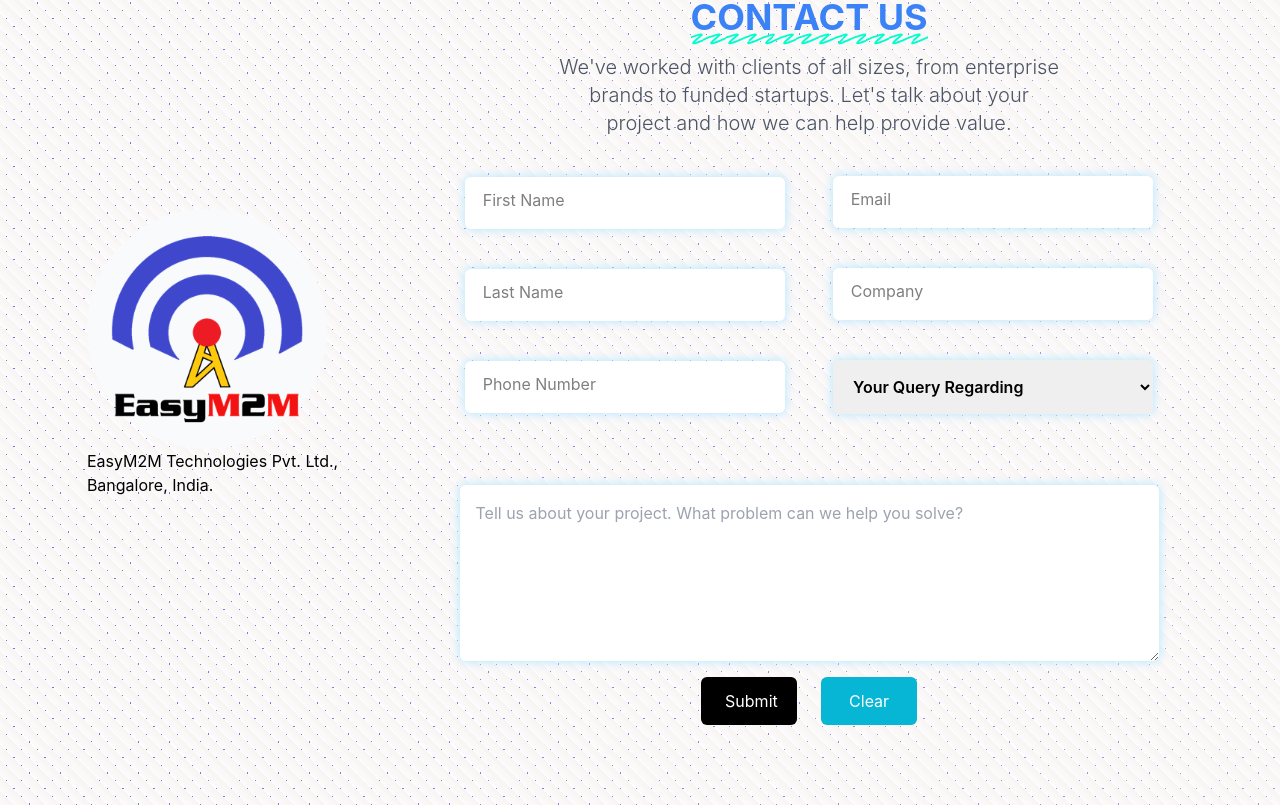
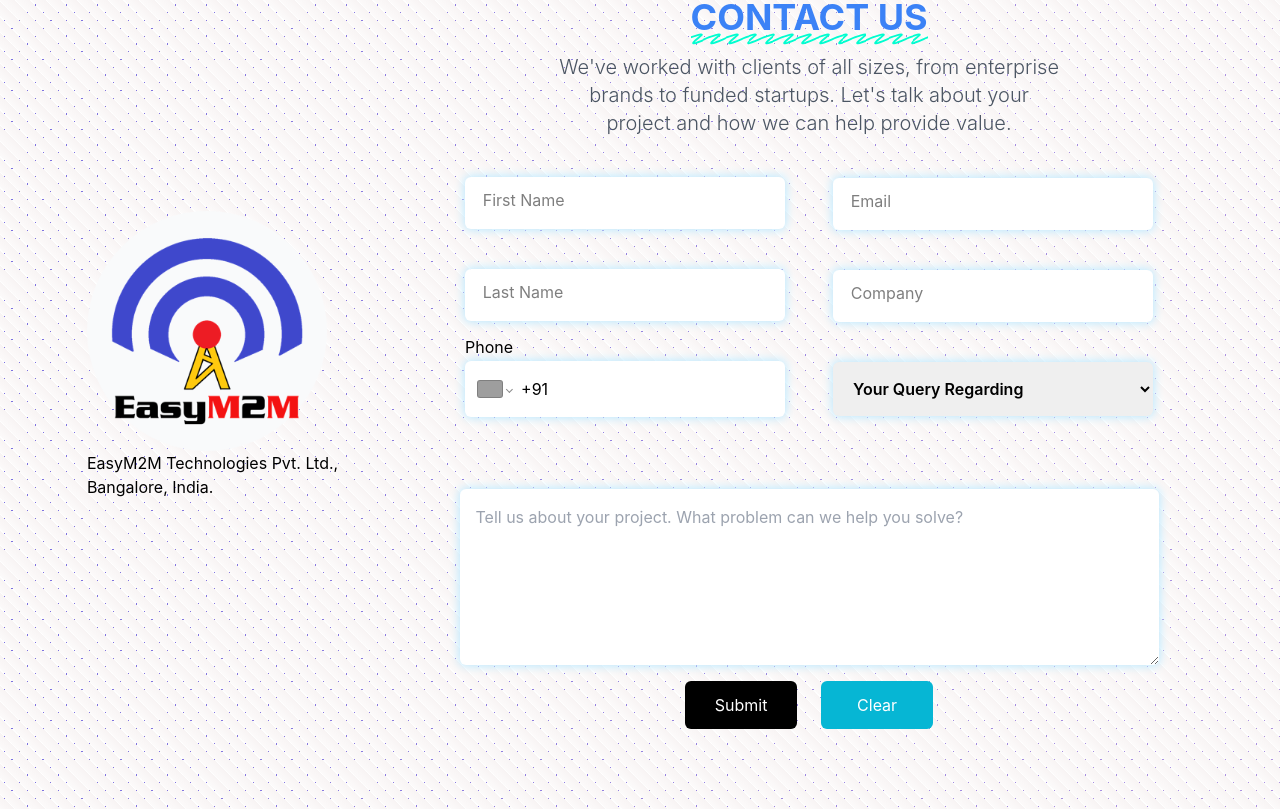
Before and after one commit to harshsharma-x/EasyM2M, a React (Create React App) app: page / in a window 1280 px wide. Shown: the part 3271-4080 px from the top of the page. Built offline with nearby package versions, Linux system fonts and the light colour scheme; grey boxes are pictures that could not be loaded.

Commit message:
validation in contact form

```diff
--- a/package.json
+++ b/package.json
@@ -9,12 +9,15 @@
     "@testing-library/react": "^13.4.0",
     "@testing-library/user-event": "^13.5.0",
     "framer-motion": "^11.3.30",
+    "libphonenumber-js": "^1.11.7",
     "react": "^18.3.1",
     "react-dom": "^18.3.1",
+    "react-phone-number-input": "^3.4.5",
     "react-router-dom": "^6.26.1",
     "react-router-hash-link": "^2.4.3",
     "react-scripts": "5.0.1",
     "sweetalert2": "^11.12.4",
+    "validator": "^13.12.0",
     "web-vitals": "^2.1.4"
   },
   "scripts": {
--- a/src/Components/Contact.js
+++ b/src/Components/Contact.js
@@ -1,42 +1,167 @@
-import React, { useState } from "react";
+import React, { useEffect, useState } from "react";
 import Swal from "sweetalert2";
 import { motion } from "framer-motion";
 import Logo from "../assets/Images/logos/Logo.png";
+import validator from "validator";
+import PhoneInput from "react-phone-number-input";
+import "react-phone-number-input/style.css";
 
 const Contact = () => {
-  const [result, setResult] = useState("");
   const [currentFormField, setCurrentFormField] = useState("");
-  const [formValues, setFormValues] = useState({
-    firstName: "",
-    lastName: "",
-    email: "",
-    phoneNumber: "",
-    company: "",
-  });
+  const [errors, setErrors] = useState({});
+  const [isSubmitting, setIsSubmitting] = useState(false);
+  const [firstName, setFirstName] = useState("");
+  const [lastName, setLastName] = useState("");
+  const [email, setEmail] = useState("");
+  const [phoneNumber, setPhoneNumber] = useState("");
+  const [company, setCompany] = useState("");
 
   const isFieldActive = (fieldName) => {
-    return currentFormField === fieldName || formValues[fieldName] !== "";
+    return (
+      currentFormField === fieldName ||
+      {
+        firstName,
+        lastName,
+        email,
+        phoneNumber,
+        company,
+      }[fieldName] !== ""
+    );
   };
 
   const handleInputChange = (e) => {
     const { name, value } = e.target;
-    setFormValues((prevValues) => ({
-      ...prevValues,
-      [name]: value,
+
+    switch (name) {
+      case "firstName":
+        setFirstName(value);
+        break;
+      case "lastName":
+        setLastName(value);
+        break;
+      case "email":
+        setEmail(value);
+        break;
+      case "phoneNumber":
+        setPhoneNumber(value);
+        break;
+      case "company":
+        setCompany(value);
+        break;
+      default:
+        break;
+    }
+
+    // Run specific validation based on the field
+    let fieldError = {};
+    switch (name) {
+      case "firstName":
+        fieldError = validateFirstName(value);
+        break;
+      case "lastName":
+        fieldError = validateLastName(value);
+        break;
+      case "email":
+        fieldError = validateEmail(value);
+        break;
+      case "phoneNumber":
+        fieldError = validatePhoneNumber(value);
+        break;
+      case "company":
+        fieldError = validateCompany(value);
+        break;
+      default:
+        break;
+    }
+
+    setErrors(() => ({
+      ...fieldError,
     }));
   };
+
+  // Separate validation methods
+  const validateFirstName = (value) => {
+    const error = {};
+    if (!value.trim()) {
+      error.firstName = "First name is required";
+    } else if (!/^[a-zA-Z\s]+$/.test(value)) {
+      error.firstName = "Invalid First Name";
+    }
+    return error;
+  };
+
+  const validateLastName = (value) => {
+    const error = {};
+    if (!value.trim()) {
+      error.lastName = "Last name is required";
+    } else if (!/^[a-zA-Z\s]+$/.test(value)) {
+      error.lastName = "Invalid Last Name input";
+    }
+    return error;
+  };
+
+  const validateEmail = (value) => {
+    const error = {};
+    if (!value.trim()) {
+      error.email = "Email is required";
+    } else if (!validator.isEmail(value)) {
+      error.email = "Email is invalid";
+    }
+    return error;
+  };
+
+  const validatePhoneNumber = (value) => {
+    const error = {};
+    if (!value || !value.trim()) {
+      error.phoneNumber = "Phone Number is required";
+    } else if (!validator.isMobilePhone(value, "any", { strictMode: true })) {
+      error.phoneNumber = "Phone Number is invalid";
+    }
+    return error;
+  };
+
+  const validateCompany = (value) => {
+    const error = {};
+    if (!value.trim()) {
+      error.company = "Company is required";
+    }
+    return error;
+  };
+  // Form validation
+  const validateForm = () => {
+    const newErrors = {
+      ...validateFirstName(firstName),
+      ...validateLastName(lastName),
+      ...validateEmail(email),
+      ...validatePhoneNumber(phoneNumber),
+      ...validateCompany(company),
+    };
+
+    setErrors(newErrors);
+    return Object.keys(newErrors).length === 0;
+  };
+
   const onSubmit = async (event) => {
     event.preventDefault();
-    setResult("Sending....");
-    const formData = new FormData(event.target);
+    const isValid = validateForm();
+    if (!isValid) {
+      return;
+    }
+    setIsSubmitting(true);
 
+    const formData = new FormData();
+    formData.append("firstName", firstName);
+    formData.append("lastName", lastName);
+    formData.append("email", email);
+    formData.append("phoneNumber", phoneNumber);
+    formData.append("company", company);
     formData.append("access_key", "7bf4de85-33d8-4450-8479-69d9f3c53bad");
 
+    try {
       const response = await fetch("https://api.web3forms.com/submit", {
         method: "POST",
         body: formData,
       });
-
       const data = await response.json();
 
       if (data.success) {
@@ -46,19 +171,38 @@ const Contact = () => {
           icon: "success",
         });
       } else {
-      console.log("Error", data);
-      setResult(data.message);
+        setErrors({ ...errors, submit: data.message });
+        Swal.fire({
+          title: "Error",
+          text: "There was an error with your submission.",
+          icon: "error",
+          confirmButtonText: "Okay",
+        });
+      }
+    } catch (error) {
+      console.error("Submission failed", error);
+      setErrors({
+        ...errors,
+        submit: "There was an error submitting the form.",
+      });
+      Swal.fire({
+        title: "Error",
+        text: "Failed. Check your connection or simply email us at easyM2M.connect@gmail.com.",
+        icon: "error",
+        confirmButtonText: "Okay",
+      });
+    } finally {
+      setIsSubmitting(false);
     }
   };
-const handleClearButton=()=>{
-  setFormValues({
-    firstName: "",
-    lastName: "",
-    email: "",
-    phoneNumber: "",
-    company: "",
-  });
-}
+  const handleClearButton = () => {
+    setFirstName("");
+    setLastName("");
+    setEmail("");
+    setPhoneNumber("");
+    setCompany("");
+    setErrors({});
+  };
   return (
     <div className="py-16 flex flex-wrap justify-evenly items-center gradient_contactBg">
       <motion.div
@@ -110,16 +254,21 @@ const handleClearButton=()=>{
               className="w-full lg:w-1/2 p-6 center flex-col gap-4">
               <div className="relative w-[80%] md:w-full lg:w-80 mb-6 ">
                 <input
+                  required
                   id="firstName"
                   type="text"
                   className=" size-full py-4 px-6 focus:shadow-outline-focus outline-none shadow-outline-light focus:border-transparent rounded-md focus:rounded-3xl transition-all duration-200 hover:shadow-outline-focus hover:border-transparent"
                   name="firstName"
                   onFocus={() => setCurrentFormField("firstName")}
                   onBlur={() => setCurrentFormField("")}
-                  value={formValues.firstName}
+                  value={firstName}
                   onChange={handleInputChange}
                 />
-
+                {errors?.firstName && (
+                  <div className="absolute -bottom-[35%] text-right w-fit right-1 italic text-red-500 text-xs lg:text-sm">
+                    {errors?.firstName}
+                  </div>
+                )}
                 <motion.label
                   initial={{ opacity: 0.5, y: 0, x: 0 }}
                   animate={
@@ -135,17 +284,21 @@ const handleClearButton=()=>{
               </div>
               <div className="relative w-[80%] lg:w-80 md:w-full mb-6 ">
                 <input
+                  required
                   id="lastName"
                   type="text"
                   className=" size-full py-4 px-6 focus:shadow-outline-focus outline-none shadow-outline-light focus:border-transparent rounded-md focus:rounded-3xl transition-all duration-200 hover:shadow-outline-focus hover:border-transparent"
                   name="lastName"
                   onFocus={() => setCurrentFormField("lastName")}
                   onBlur={() => setCurrentFormField("")}
-                  value={formValues.lastName}
+                  value={lastName}
                   onChange={handleInputChange}
-
                 />
-
+                {errors?.lastName && (
+                  <div className="absolute -bottom-[35%] text-right w-fit right-1 italic text-red-500 text-xs lg:text-sm">
+                    {errors?.lastName}
+                  </div>
+                )}
                 <motion.label
                   initial={{ opacity: 0.5, y: 0, x: 0 }}
                   animate={
@@ -160,29 +313,42 @@ const handleClearButton=()=>{
                 </motion.label>
               </div>
               <div className="relative w-[80%] lg:w-80 md:w-full mb-6 ">
-                <input
+
+                <PhoneInput
+                  international
+                  defaultCountry="IN"
+                  required
                   id="phoneNumber"
-                  type="text"
-                  className=" size-full py-4 px-6 focus:shadow-outline-focus outline-none shadow-outline-light focus:border-transparent rounded-md focus:rounded-3xl transition-all duration-200 hover:shadow-outline-focus hover:border-transparent"
-                  name="phoneNumber"
+                  // type="tel"
+                  className="size-full phone-input-class"
+                  name="phoneNumber "
                   onFocus={() => setCurrentFormField("phoneNumber")}
                   onBlur={() => setCurrentFormField("")}
-                  value={formValues.phoneNumber}
-                  onChange={handleInputChange}
-
+                  value={phoneNumber}
+                  onChange={(value) => {
+                    setPhoneNumber(value);
+                    handleInputChange({ target: { name: "phoneNumber", value } });
+                  }}
                 />
+                {errors?.phoneNumber && (
+                  <div className="absolute -bottom-[35%] text-right w-fit right-1 italic text-red-500 text-xs lg:text-sm">
+                    {" "}
+                    {errors?.phoneNumber}
+                  </div>
+                )}
 
                 <motion.label
-                   initial={{ opacity: 0.5, y: 0, x: 0 }}
-                   animate={
-                     isFieldActive("phoneNumber")
-                       ? { opacity: 0.6, y: -40, x: -13 }
-                       : ""
-                   }
-                  transition={{ duration: 0.5 }}
+                  // initial={{ opacity: 0.5, y: 0, x: 0 }}
+                  // animate={
+                  //   isFieldActive("phoneNumber")
+                  //     ? { opacity: 0.6, y: -26, x: -13 }
+                  //     : ""
+                  // }
+                  // transition={{ duration: 0.5 }}
                   htmlFor="phoneNumber"
-                  className="absolute w-fit  top-[22.5%] md:top-[22%] left-[5.5%] ">
-                  Phone Number
+                  className="absolute w-fit top-[-46%]  left-0 "
+                  >
+                  Phone
                 </motion.label>
               </div>
             </motion.div>
@@ -194,17 +360,22 @@ const handleClearButton=()=>{
               className="w-full lg:w-1/2 p-6 pt-0 center flex-col gap-4">
               <div className="relative w-[80%] lg:w-80 md:w-full mb-6 ">
                 <input
+                  required
                   id="email"
-                  type="text"
+                  type="email"
                   className=" size-full py-4 px-6 focus:shadow-outline-focus outline-none shadow-outline-light focus:border-transparent rounded-md focus:rounded-3xl transition-all duration-200 hover:shadow-outline-focus hover:border-transparent"
                   name="email"
                   onFocus={() => setCurrentFormField("email")}
                   onBlur={() => setCurrentFormField("")}
-                  value={formValues.email}
+                  value={email}
                   onChange={handleInputChange}
-
                 />
-
+                {errors?.email && (
+                  <div className="absolute -bottom-[35%] text-right w-fit right-1 italic text-red-500 text-xs lg:text-sm">
+                    {" "}
+                    {errors?.email}
+                  </div>
+                )}
                 <motion.label
                   initial={{ opacity: 0.5, y: 0, x: 0 }}
                   animate={
@@ -226,11 +397,15 @@ const handleClearButton=()=>{
                   name="company"
                   onFocus={() => setCurrentFormField("company")}
                   onBlur={() => setCurrentFormField("")}
-                  value={formValues.company}
+                  value={company}
                   onChange={handleInputChange}
-
                 />
-
+                {errors?.company && (
+                  <div className="absolute -bottom-[35%] text-right w-fit right-1 italic text-red-500 text-xs lg:text-sm">
+                    {" "}
+                    {errors?.company}
+                  </div>
+                )}
                 <motion.label
                   initial={{ opacity: 0.5, y: 0, x: 0 }}
                   animate={
@@ -245,6 +420,7 @@ const handleClearButton=()=>{
                 </motion.label>
               </div>
               <select
+                required
                 className="w-[80%] md:w-full lg:w-80 py-4 px-4  font-semibold focus:shadow-outline-focus outline-none shadow-outline-light focus:border-transparent  rounded-md focus:rounded-3xl transition-all duration-200 hover:shadow-outline-focus hover:border-transparent"
                 name="Budget">
                 <option value="">Your Query Regarding</option>
@@ -262,6 +438,7 @@ const handleClearButton=()=>{
             transition={{ duration: 0.5 }}
             className="w-full flex justify-center mt-6">
             <textarea
+              required
               className="w-full lg:w-[95%] h-44 p-4 focus:shadow-outline-focus outline-none shadow-outline-light focus:border-transparent rounded-md focus:rounded-3xl transition-all duration-200 hover:shadow-outline-focus hover:border-transparent"
               placeholder="Tell us about your project. What problem can we help you solve?"
               name="message"
@@ -275,16 +452,23 @@ const handleClearButton=()=>{
             <motion.button
               whileTap={{ scale: 0.9 }}
               type="submit"
-              className="bg-black text-white py-3 px-6 rounded-md w-24">
-              Submit
+              className={`bg-black text-white h-12 rounded-md w-28 center justify-center ${
+                isSubmitting ? "text-xs animate-pulse" : ""
+              }`}>
+              {isSubmitting ? "Submitting..." : "Submit"}
             </motion.button>
 
             <motion.button
-              whileTap={{ scale: 0.9 }}
+              whileTap={!isSubmitting && { scale: 0.9 }}
               type="reset"
               onClick={handleClearButton}
-              title="clear fields"
-              className="bg-cyan-500 text-white py-3 px-6 rounded-md w-24">
+              title={
+                isSubmitting ? "Disabled while submitting" : "Clear fields"
+              }
+              disabled={isSubmitting}
+              className={`${
+                isSubmitting ? "bg-gray-400" : "bg-cyan-500"
+              } text-white  rounded-md h-12 w-28`}>
               Clear
             </motion.button>
           </motion.div>
--- a/src/index.css
+++ b/src/index.css
@@ -179,3 +179,41 @@ code {
       hsl(107, 19%, 100%)
     );
 }
+
+/* PhoneInput */
+.phone-input-class {
+  position: relative;
+}
+
+.phone-input-class .PhoneInputCountry {
+  position: absolute;
+  top: 36%;
+  left: 4%;
+}
+
+.phone-input-class .PhoneInputCountryIcon {
+  border-radius: 2px;
+  overflow: hidden;
+}
+
+.phone-input-class .PhoneInputInput {
+  padding-top: 1rem;
+  padding-bottom: 1rem;
+  padding-left: 3.5rem;
+  padding-right: 1.7rem;
+  outline: none;
+  box-shadow: 0px 0px 10px 1px #bbe9ff;
+  border-radius: 0.375rem;
+  transition: all 0.2s ease-in-out;
+}
+
+.phone-input-class .PhoneInputInput:hover {
+  box-shadow: 0px 0px 10px 1px #4299e1;
+  border: transparent;
+}
+
+.phone-input-class .PhoneInputInput:focus {
+  box-shadow: 0px 0px 10px 1px #4299e1;
+  border: transparent;
+  border-radius: 1.5rem;
+}
```
Also changed, not shown: src/Components/Team.js (+4 -4 lines), src/Components/teamSubComponents/Advisor.js (renamed from src/Components/subComponents/Advisor.js), src/Components/teamSubComponents/Founder.js (renamed from src/Components/subComponents/Founder.js), src/Components/teamSubComponents/Mentor.js (renamed from src/Components/subComponents/Mentor.js), src/Components/teamSubComponents/Sales.js (renamed from src/Components/subComponents/Sales.js), 1 other file (tests, documents, lock files or other folders). Lines whose indentation alone changed are shown as unchanged.
